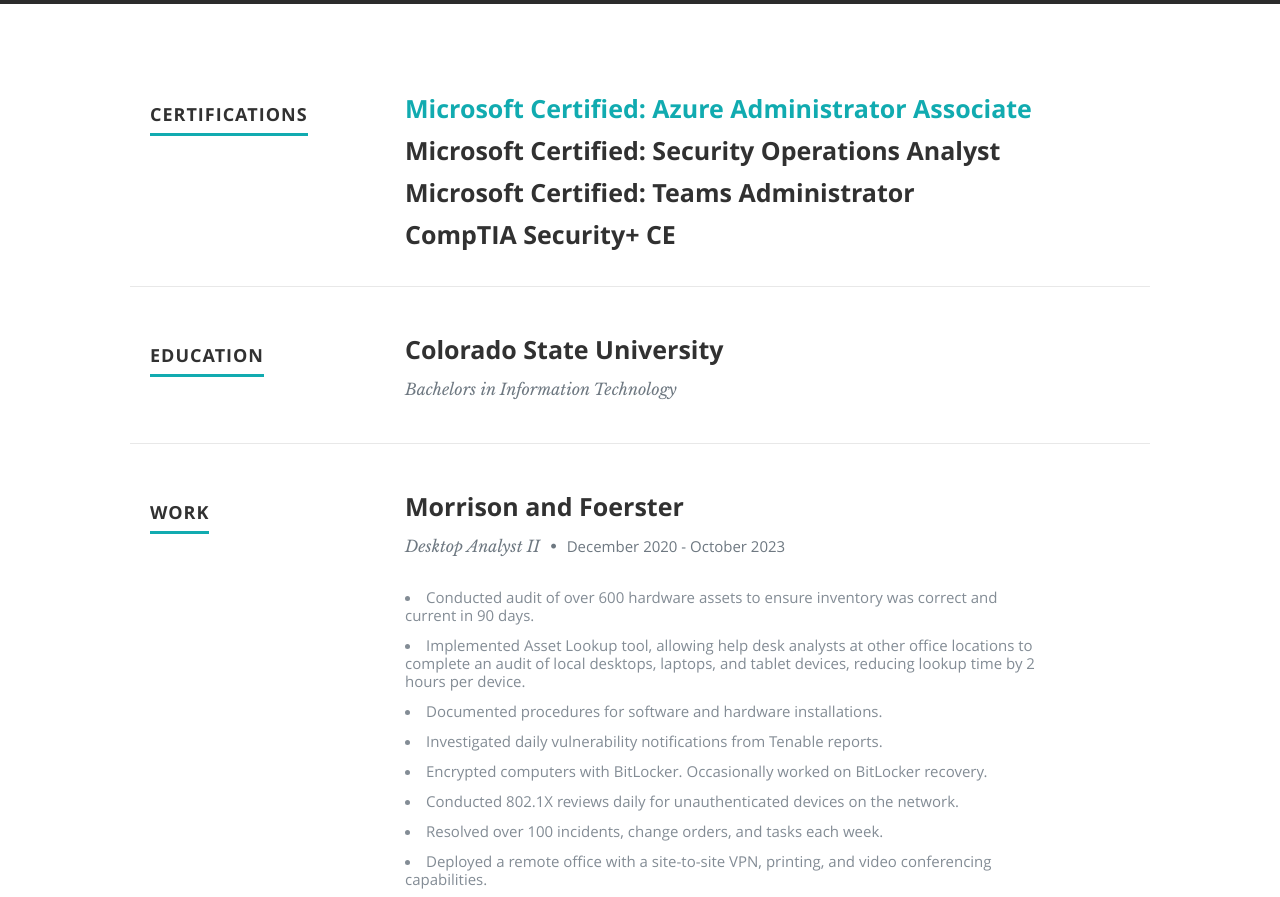
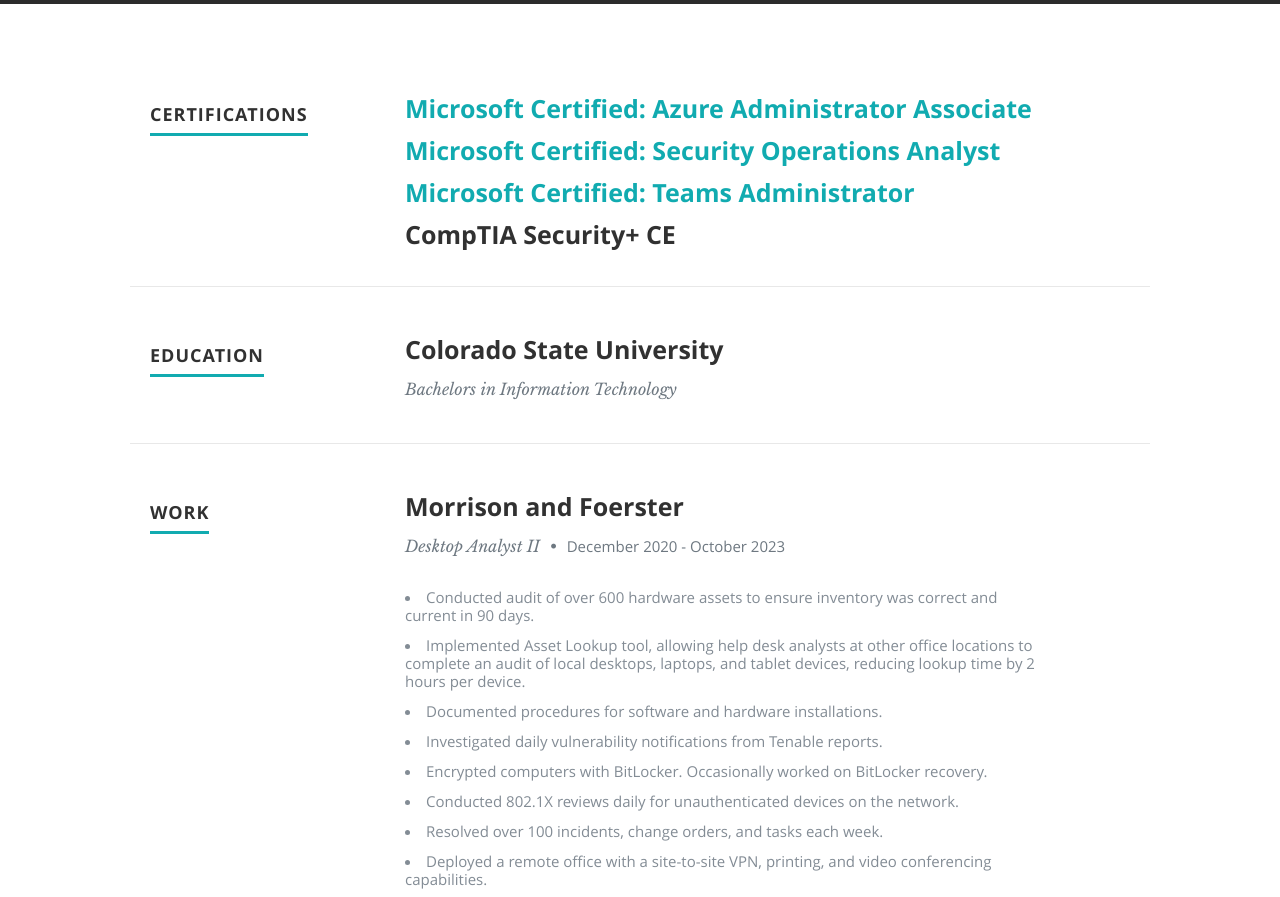
Before and after one commit to mrcodymichaelsmith/CSCRC, a plain HTML site: page frontend/index.html in a window 1280 px wide. Shown: the part 1120-2017 px from the top of the page. Drawn offline with nearby package versions, Linux system fonts and the light colour scheme; no server answers; a script that the page names is missing.

Commit message:
Update index.html
Updated all cert hyperlinks

```diff
--- a/frontend/index.html
+++ b/frontend/index.html
@@ -135,7 +135,7 @@
 
                <div class="twelve columns">
 
-                  <h3>Microsoft Certified: Security Operations Analyst</h3>
+                 <h3><span><a href="https://learn.microsoft.com/api/credentials/share/en-us/mrcodymichaelsmith/8E3C5BC4CDB03267?sharingId=54051611CA6E2142">Microsoft Certified: Security Operations Analyst</a></span></h3>
 
                </div>
 
@@ -147,11 +147,9 @@
 
                <div class="twelve columns">
 
-                  <h3>Microsoft Certified: Teams Administrator</h3>
+                  <h3><span><a href="https://learn.microsoft.com/api/credentials/share/en-us/mrcodymichaelsmith/A0DFD2C2B7B810AA?sharingId=54051611CA6E2142">Microsoft Certified: Teams Administrator</a></span></h3>
 
                </div>
-
-               <div data-iframe-width="150" data-iframe-height="270" data-share-badge-id="3d863dc0-5c9d-4a4a-abe8-d5f953b241a7" data-share-badge-host="https://www.credly.com"></div><script async src="//cdn.credly.com/assets/utilities/embed.js"></script>
 
             </div> <!-- item end -->
 
```
